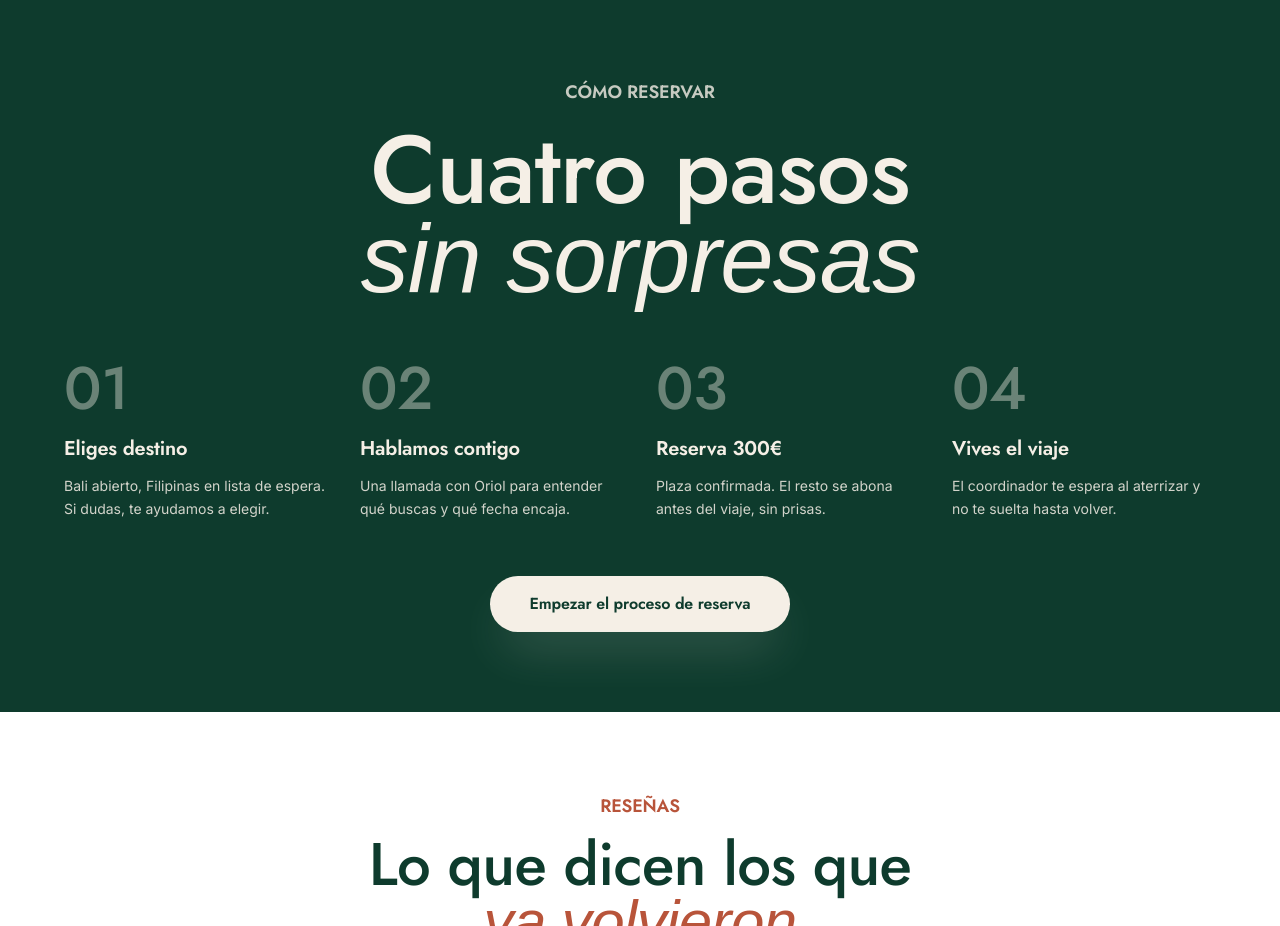
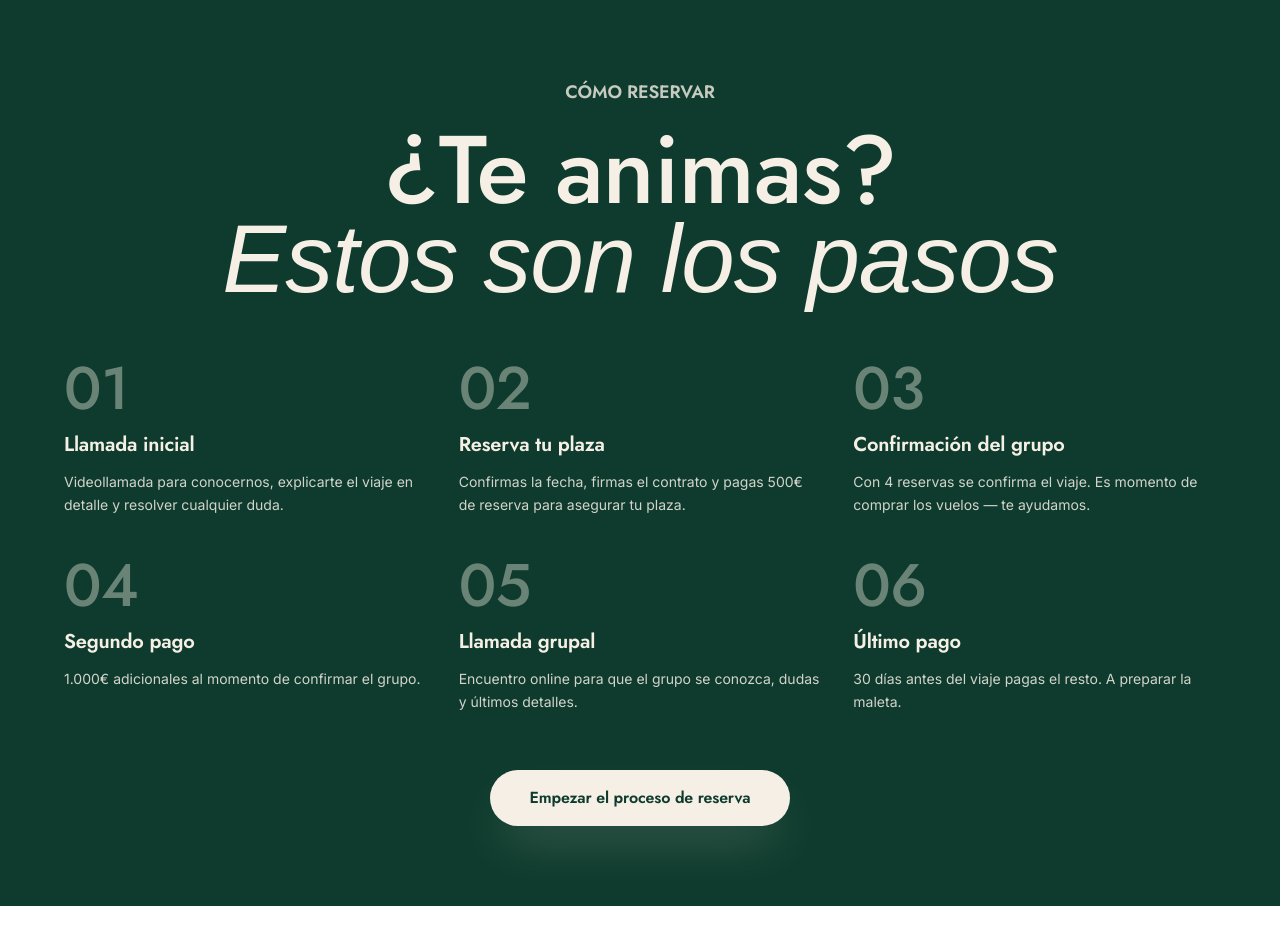
Before and after one commit to padeltravellers/web, a Next.js app: page / in a window 1280 px wide. Shown: the part 3460-4386 px from the top of the page. Built offline with nearby package versions, Linux system fonts and the light colour scheme; a web font is replaced by a local one.

Commit message:
feat: como reservar alineado con PDF (6 pasos, 500/1000/resto, cancelacion)

```diff
--- a/src/app/bali/page.tsx
+++ b/src/app/bali/page.tsx
@@ -437,7 +437,7 @@ export default function BaliPage() {
             </p>
             <div className="flex flex-col sm:flex-row gap-3 justify-center">
               <Link href="/reservar" className="px-9 py-4 rounded-full bg-pt-green text-white font-display font-bold text-sm hover:bg-pt-green-soft transition shadow-xl shadow-pt-green/20">
-                Empezar reserva · 300€
+                Empezar reserva · 500€
               </Link>
               <a href={contact.whatsappLink} className="px-9 py-4 rounded-full border-2 border-pt-green text-pt-green font-display font-bold text-sm hover:bg-pt-green hover:text-white transition">
                 Hablar por WhatsApp
--- a/src/app/page.tsx
+++ b/src/app/page.tsx
@@ -240,20 +240,22 @@ export default function Home() {
             <div className="text-center mb-14">
               <span className="font-display uppercase tracking-[0.26em] text-base md:text-lg font-semibold text-pt-cream/80">Cómo reservar</span>
               <h2 className="font-display font-medium text-5xl md:text-7xl lg:text-8xl mt-5 leading-[0.92]">
-                Cuatro pasos
+                ¿Te animas?
                 <br />
-                <span className="font-script italic font-normal text-pt-cream">sin sorpresas</span>
+                <span className="font-script italic font-normal text-pt-cream">Estos son los pasos</span>
               </h2>
             </div>
-            <ol className="grid md:grid-cols-4 gap-8">
+            <ol className="grid md:grid-cols-2 lg:grid-cols-3 gap-x-8 gap-y-10">
               {[
-                { n: "01", title: "Eliges destino", text: "Bali abierto, Filipinas en lista de espera. Si dudas, te ayudamos a elegir." },
-                { n: "02", title: "Hablamos contigo", text: "Una llamada con Oriol para entender qué buscas y qué fecha encaja." },
-                { n: "03", title: "Reserva 300€", text: "Plaza confirmada. El resto se abona antes del viaje, sin prisas." },
-                { n: "04", title: "Vives el viaje", text: "El coordinador te espera al aterrizar y no te suelta hasta volver." },
+                { n: "01", title: "Llamada inicial", text: "Videollamada para conocernos, explicarte el viaje en detalle y resolver cualquier duda." },
+                { n: "02", title: "Reserva tu plaza", text: "Confirmas la fecha, firmas el contrato y pagas 500€ de reserva para asegurar tu plaza." },
+                { n: "03", title: "Confirmación del grupo", text: "Con 4 reservas se confirma el viaje. Es momento de comprar los vuelos — te ayudamos." },
+                { n: "04", title: "Segundo pago", text: "1.000€ adicionales al momento de confirmar el grupo." },
+                { n: "05", title: "Llamada grupal", text: "Encuentro online para que el grupo se conozca, dudas y últimos detalles." },
+                { n: "06", title: "Último pago", text: "30 días antes del viaje pagas el resto. A preparar la maleta." },
               ].map((s) => (
                 <li key={s.n}>
-                  <div className="font-display font-medium text-6xl text-pt-cream/40 mb-4">{s.n}</div>
+                  <div className="font-display font-medium text-6xl text-pt-cream/40 mb-3">{s.n}</div>
                   <h3 className="font-display font-semibold text-xl mb-3">{s.title}</h3>
                   <p className="text-pt-cream/85 leading-relaxed text-sm">{s.text}</p>
                 </li>
--- a/src/app/preguntas/page.tsx
+++ b/src/app/preguntas/page.tsx
@@ -15,7 +15,7 @@ const faqs = [
   },
   {
     q: "¿Métodos de pago?",
-    a: "Aceptamos tarjeta vía Stripe (pasarela 100% segura, Visa, Mastercard, American Express) y también transferencia bancaria. La reserva se formaliza con 300€ y el resto antes del viaje.",
+    a: "Aceptamos tarjeta vía Stripe (pasarela 100% segura, Visa, Mastercard, American Express) y también transferencia bancaria. La reserva se formaliza con 500€ y el resto antes del viaje.",
   },
   {
     q: "¿Necesito visado?",
--- a/src/app/reservar/page.tsx
+++ b/src/app/reservar/page.tsx
@@ -8,73 +8,93 @@ import { destinations } from "@/data/destinations";
 
 export const metadata = {
   title: "Reservar plaza — Padel Travellers",
-  description: "Tres pasos para reservar tu plaza: elige destino y fecha, hablamos contigo por WhatsApp, formalizas reserva con 300€.",
+  description: "Cómo reservar tu plaza paso a paso: llamada inicial, reserva 500€, confirmación del grupo, segundo pago, llamada grupal y pago final.",
 };
 
+const steps = [
+  {
+    n: "01",
+    title: "Llamada inicial",
+    text: "Videollamada para conocernos, explicarte el viaje en detalle y resolver cualquier duda o pregunta que tengas.",
+  },
+  {
+    n: "02",
+    title: "Reserva tu plaza",
+    text: "Confirmas la fecha, firmas el contrato y realizas el pago de reserva de 500€ para asegurar tu plaza en el grupo.",
+  },
+  {
+    n: "03",
+    title: "Confirmación del grupo",
+    text: "Con 4 reservas se confirma el viaje. Es momento de comprar los vuelos — te ayudamos a conseguir las mejores combinaciones y tarifas.",
+  },
+  {
+    n: "04",
+    title: "Segundo pago",
+    text: "Realizas un segundo pago de 1.000€ al confirmar el grupo.",
+  },
+  {
+    n: "05",
+    title: "Llamada grupal",
+    text: "Organizamos un encuentro online para que el grupo se conozca, resolver dudas y ultimar detalles del viaje.",
+  },
+  {
+    n: "06",
+    title: "Último pago",
+    text: "30 días antes del viaje se realiza el pago restante. ¡Y a preparar la maleta!",
+  },
+];
+
+const cancellationRules = [
+  {
+    label: "Sin viaje confirmado",
+    detail: "Devolución del importe completo de la reserva.",
+  },
+  {
+    label: "Confirmado · más de 90 días",
+    detail: "Reembolso parcial.",
+  },
+  {
+    label: "Confirmado · menos de 90 días",
+    detail: "No se realizan reembolsos.",
+  },
+];
+
 export default function ReservarPage() {
-  const openDestinations = destinations.filter((d) => d.status === "open");
   return (
     <>
       <Header />
       <main className="text-pt-ink">
-        <section className="px-6 lg:px-12 pt-16 pb-16 lg:pt-24 lg:pb-20 max-w-6xl mx-auto">
-          <p className="font-display uppercase tracking-[0.26em] text-base md:text-lg font-semibold text-pt-clay mb-6">Reservar plaza</p>
-          <h1 className="font-display font-extralight text-5xl md:text-7xl text-pt-green leading-[0.9] mb-8">
-            Tu plaza,
+        <section className="px-6 lg:px-12 pt-14 pb-12 lg:pt-20 lg:pb-16 max-w-5xl mx-auto text-center">
+          <p className="font-display uppercase tracking-[0.26em] text-base md:text-lg font-semibold text-pt-clay mb-6">Cómo reservar</p>
+          <h1 className="font-display font-medium text-5xl md:text-7xl text-pt-green leading-[0.92]">
+            ¿Te animas?
             <br />
-            <span className="font-script italic">en tres pasos.</span>
+            <span className="font-script italic font-normal text-pt-clay">Estos son los pasos</span>
           </h1>
-          <p className="text-lg text-pt-muted max-w-2xl leading-relaxed">
-            No usamos formularios largos ni cobro automático antes de hablar contigo. Primero conversamos por
-            WhatsApp y aseguramos que el viaje encaja. Después, plaza confirmada con 300€.
+          <p className="text-lg text-pt-muted max-w-2xl mx-auto mt-7 leading-relaxed">
+            Sin sorpresas, en tu ritmo. Después de hablar contigo formalizamos la reserva con 500€ y luego se
+            paga en dos plazos más.
           </p>
         </section>
 
-        {/* STEPS */}
-        <section className="px-6 lg:px-12 max-w-6xl mx-auto pb-20">
-          <ol className="grid md:grid-cols-3 gap-6">
-            {[
-              {
-                n: "01",
-                title: "Elige destino y fecha tentativa",
-                text: "Bali tiene 8 salidas en 2026. Si no estás seguro, no pasa nada — lo afinamos juntos en la llamada.",
-                action: { label: "Ver fechas Bali", href: "/bali#fechas" },
-              },
-              {
-                n: "02",
-                title: "Hablamos por WhatsApp",
-                text: "Marta te responde el mismo día y, si encaja, organizamos una llamada corta con Oriol. Cero presión: si no te convence, no pasa nada.",
-                action: { label: "Abrir WhatsApp", href: contact.whatsappLink, external: true },
-              },
-              {
-                n: "03",
-                title: "Reserva con 300€",
-                text: "Cuando esté claro qué fecha y qué destino, te mandamos los datos para transferir 300€. Plaza confirmada. El resto se abona antes del viaje.",
-                action: { label: "Hablar con Oriol", href: `mailto:${contact.email}` },
-              },
-            ].map((step) => (
-              <li key={step.n} className="bg-white border border-pt-green/10 rounded-3xl p-8 flex flex-col hover:shadow-xl transition">
-                <span className="font-display font-extralight text-5xl text-pt-clay mb-5">{step.n}</span>
-                <h3 className="font-display font-bold text-xl text-pt-green mb-3 leading-tight">{step.title}</h3>
-                <p className="text-sm text-pt-muted leading-relaxed mb-6 flex-1">{step.text}</p>
-                <Link
-                  href={step.action.href}
-                  className="inline-flex items-center gap-2 font-display font-medium text-pt-green hover:gap-3 transition-all text-sm"
-                >
-                  {step.action.label}
-                  <span aria-hidden>→</span>
-                </Link>
+        <section className="px-6 lg:px-12 pb-14 max-w-6xl mx-auto">
+          <ol className="grid md:grid-cols-2 lg:grid-cols-3 gap-5 lg:gap-7">
+            {steps.map((s) => (
+              <li key={s.n} className="bg-white border border-pt-green/10 rounded-3xl p-7 flex flex-col hover:shadow-xl transition">
+                <span className="font-display font-medium text-5xl text-pt-clay/80 mb-4">{s.n}</span>
+                <h3 className="font-display font-bold text-xl text-pt-green mb-3 leading-tight">{s.title}</h3>
+                <p className="text-sm text-pt-muted leading-relaxed flex-1">{s.text}</p>
               </li>
             ))}
           </ol>
         </section>
 
-        {/* DESTINOS PICK */}
+        {/* DESTINOS */}
         <section className="bg-pt-cream/50 py-14 lg:py-20 px-6 lg:px-12">
           <div className="max-w-6xl mx-auto">
-            <p className="font-display uppercase tracking-[0.26em] text-base md:text-lg font-semibold text-pt-clay mb-5 text-center">Paso 1</p>
-            <h2 className="font-display font-light text-3xl md:text-5xl text-pt-green text-center leading-tight mb-14">
-              ¿Qué destino?
+            <p className="font-display uppercase tracking-[0.26em] text-base md:text-lg font-semibold text-pt-clay mb-5 text-center">Elige destino</p>
+            <h2 className="font-display font-medium text-3xl md:text-5xl text-pt-green text-center leading-[0.95] mb-12">
+              ¿A dónde quieres viajar?
             </h2>
             <div className="grid md:grid-cols-2 gap-6">
               {destinations.map((d) => (
@@ -91,7 +111,7 @@ export default function ReservarPage() {
                     </span>
                   </div>
                   <div className="absolute left-5 right-5 bottom-5 text-white">
-                    <h3 className="font-display font-light text-5xl mb-2">{d.name}</h3>
+                    <h3 className="font-display font-medium text-5xl mb-2">{d.name}</h3>
                     <p className="text-white/90 text-sm mb-4">{d.shortPitch}</p>
                     <span className="inline-flex items-center gap-2 font-display font-semibold text-sm group-hover:gap-3 transition-all">
                       {d.status === "open" ? "Elegir fechas" : "Lista de espera"}
@@ -104,35 +124,68 @@ export default function ReservarPage() {
           </div>
         </section>
 
-        {/* PRECIO RESUMEN */}
-        <section className="py-20 px-6 lg:px-12">
-          <div className="max-w-3xl mx-auto bg-pt-green text-white rounded-3xl p-10 md:p-14 text-center relative overflow-hidden">
-            <div className="absolute -right-32 -top-32 w-80 h-80 rounded-full bg-pt-clay/20 blur-3xl" />
-            <div className="relative">
-              <p className="font-display uppercase tracking-[0.26em] text-base md:text-lg font-semibold text-pt-cream/70 mb-5">Recordatorio</p>
-              <h2 className="font-display font-extralight text-4xl md:text-5xl leading-tight mb-8">
-                {pricing.deposit} reserva.
-                <br />
-                <span className="font-script italic text-pt-cream">El resto, antes de salir.</span>
+        {/* PRECIO + Política de cancelación */}
+        <section className="py-14 lg:py-20 px-6 lg:px-12">
+          <div className="max-w-5xl mx-auto grid lg:grid-cols-2 gap-5">
+            <div className="bg-pt-green text-white rounded-3xl p-9 md:p-12 relative overflow-hidden">
+              <div className="absolute -right-24 -top-24 w-72 h-72 rounded-full bg-pt-clay/20 blur-3xl" />
+              <div className="relative">
+                <p className="font-display uppercase tracking-[0.26em] text-xs font-semibold text-pt-cream/70 mb-5">Pagos</p>
+                <h2 className="font-display font-medium text-3xl md:text-4xl leading-tight mb-7">
+                  Tres plazos.<br/>
+                  <span className="font-script italic font-normal text-pt-cream">Sin sorpresas</span>
+                </h2>
+                <ul className="space-y-3 text-pt-cream/90">
+                  <li className="flex justify-between gap-4 border-b border-white/15 pb-3">
+                    <span className="font-display">Reserva</span>
+                    <span className="font-display font-bold">{pricing.deposit}</span>
+                  </li>
+                  <li className="flex justify-between gap-4 border-b border-white/15 pb-3">
+                    <span className="font-display">Confirmación del grupo</span>
+                    <span className="font-display font-bold">1.000€</span>
+                  </li>
+                  <li className="flex justify-between gap-4">
+                    <span className="font-display">30 días antes del viaje</span>
+                    <span className="font-display font-bold">Resto</span>
+                  </li>
+                </ul>
+                <p className="text-pt-cream/75 text-sm mt-7 leading-relaxed">
+                  Precio total Bali 2026: <strong className="text-white">{pricing.base}</strong> compartiendo
+                  habitación · <strong className="text-white">{pricing.solo}</strong> habitación individual.
+                </p>
+              </div>
+            </div>
+
+            <div className="bg-white border border-pt-green/10 rounded-3xl p-9 md:p-12">
+              <p className="font-display uppercase tracking-[0.26em] text-xs font-semibold text-pt-clay mb-5">Política de cancelación</p>
+              <h2 className="font-display font-medium text-3xl md:text-4xl text-pt-green leading-tight mb-7">
+                Flexibles cuando podemos
               </h2>
-              <p className="text-pt-cream/85 max-w-xl mx-auto leading-relaxed mb-2">
-                Precio total Bali 2026: <strong className="text-white">{pricing.base}</strong> compartiendo
-                habitación, <strong className="text-white">{pricing.solo}</strong> habitación individual.
+              <p className="text-pt-muted text-sm leading-relaxed mb-5">
+                Si el grupo mínimo de 4 personas no se forma, te devolvemos el 100% del dinero o te damos
+                opción de cambiar de fecha.
               </p>
-              <p className="text-pt-cream/70 text-sm">Sin bote común. Sin recargos. Sin sorpresas en destino.</p>
+              <ul className="space-y-3">
+                {cancellationRules.map((r) => (
+                  <li key={r.label} className="border-t border-pt-green/10 pt-3">
+                    <div className="font-display font-semibold text-pt-green text-sm">{r.label}</div>
+                    <div className="text-sm text-pt-muted">{r.detail}</div>
+                  </li>
+                ))}
+              </ul>
             </div>
           </div>
         </section>
 
-        {/* FORM DE CONTACTO + WhatsApp directo */}
+        {/* FORM DE CONTACTO */}
         <section className="py-14 lg:py-20 px-6 lg:px-12 bg-pt-cream">
           <div className="max-w-3xl mx-auto">
             <div className="text-center mb-10">
-              <p className="font-display uppercase tracking-[0.26em] text-base md:text-lg font-semibold text-pt-clay mb-5">Déjanos tus datos</p>
-              <h2 className="font-display font-light text-4xl md:text-5xl lg:text-6xl text-pt-green leading-[0.95] mb-6">
-                Y nosotros te
+              <p className="font-display uppercase tracking-[0.26em] text-base md:text-lg font-semibold text-pt-clay mb-5">Empieza por aquí</p>
+              <h2 className="font-display font-medium text-4xl md:text-5xl lg:text-6xl text-pt-green leading-[0.95] mb-6">
+                Déjanos tus datos
                 <br />
-                <span className="font-script italic text-pt-clay">contactamos.</span>
+                <span className="font-script italic font-normal text-pt-clay">y nosotros te llamamos</span>
               </h2>
               <p className="text-pt-muted text-lg max-w-xl mx-auto leading-relaxed">
                 Si prefieres ir más rápido, escríbenos por WhatsApp y respondemos el mismo día.
@@ -144,7 +197,7 @@ export default function ReservarPage() {
             <div className="mt-10 text-center text-sm text-pt-muted">
               <span>O directo: </span>
               <a
-                href={`${contact.whatsappLink}?text=${encodeURIComponent("Hola Marta! Me interesa el viaje a Bali. ¿Me cuentas?")}`}
+                href={`${contact.whatsappLink}?text=${encodeURIComponent("Hola! Me interesa el viaje a Bali. ¿Me cuentas?")}`}
                 className="font-display font-semibold text-pt-green hover:underline"
               >
                 WhatsApp {contact.whatsapp}
--- a/src/data/content.ts
+++ b/src/data/content.ts
@@ -172,8 +172,8 @@ export const pricing = {
   baseNote: "por persona si vais 2 compartiendo habitación",
   solo: "1.975€",
   soloNote: "si viajas en solitario (suplemento individual 250€)",
-  deposit: "300€",
-  depositNote: "reserva. El resto se paga antes del viaje.",
+  deposit: "500€",
+  depositNote: "reserva. El resto se paga en dos plazos (1.000€ al confirmar el grupo, resto 30 días antes del viaje).",
 };
 
 export const faqs = [
```
